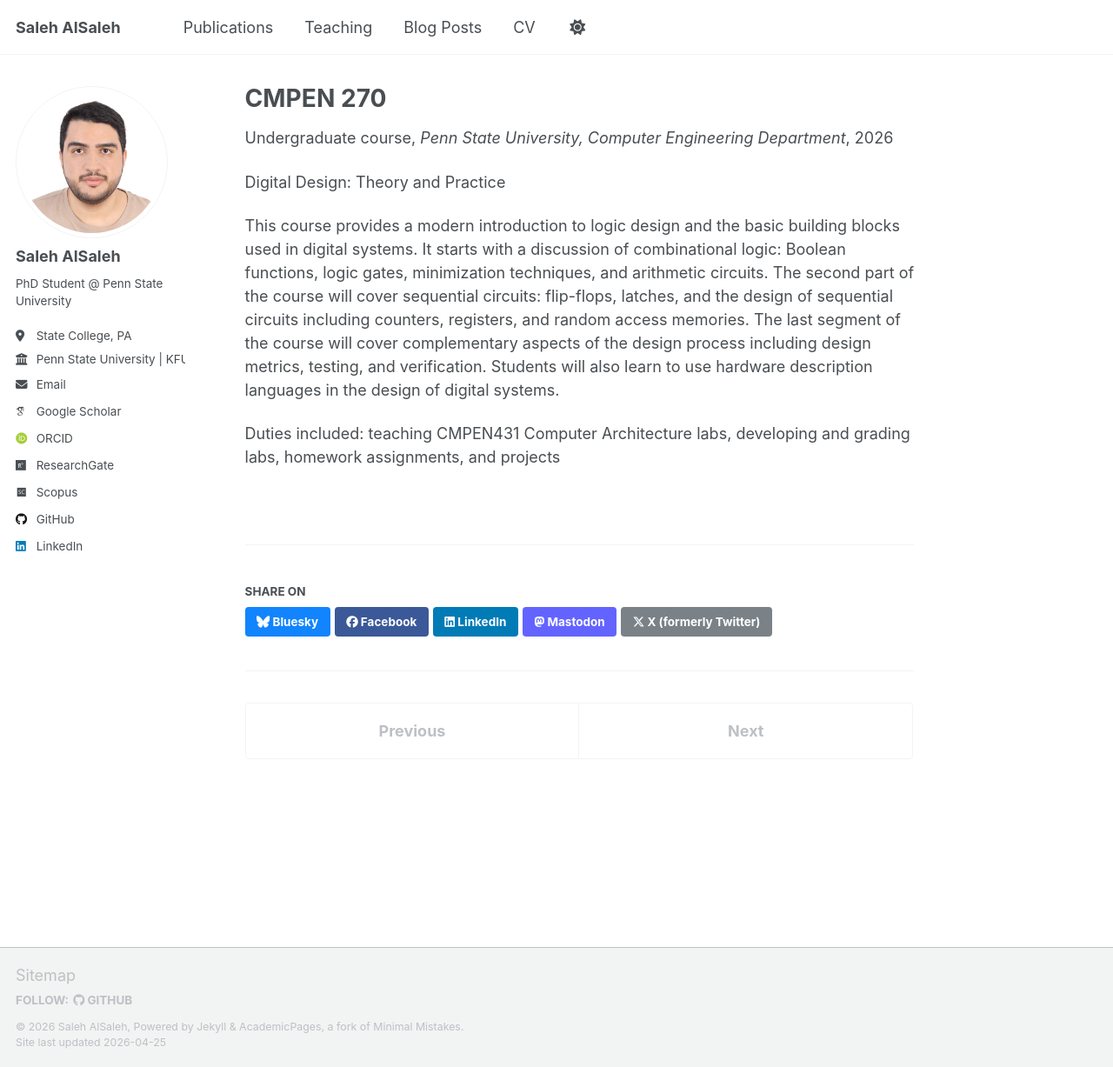
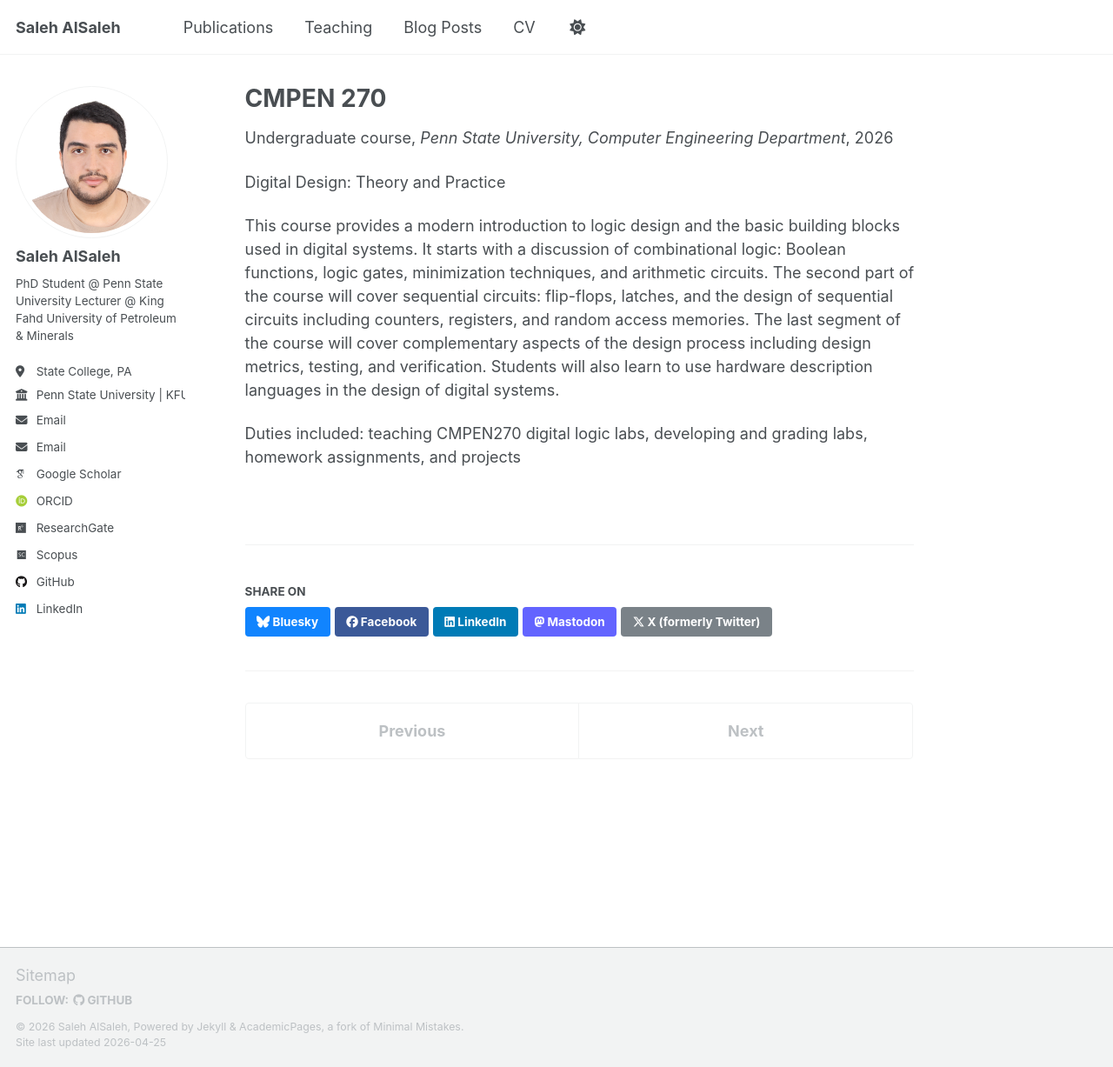
Before and after one commit to saleh1204/saleh1204.github.io, a Jekyll site: the page built from _teaching/2026-spring-cmpen270.md, in a window 1280 px wide and 1227 px high. Shown: the whole window at 87% size. Built offline with Jekyll 4.4.1, drawn with Linux system fonts in a browser that asks for light colours; some web fonts are replaced; a script that is not in the unit is left out.

Commit message:
minor changes

```diff
--- a/_config.yml
+++ b/_config.yml
@@ -26,11 +26,12 @@ author:
   avatar           : "profile.png"
   name             : "Saleh AlSaleh"
   pronouns         : # example: "she/her"
-  bio              : "PhD Student @ Penn State University"
+  bio              : "PhD Student @ Penn State University \n Lecturer @ King Fahd University of Petroleum & Minerals"
   location         : "State College, PA"
   employer         : "Penn State University | KFUPM"
   uri              : # URL
   email            : "salehs@kfupm.edu.sa"
+  email2           : "saa6315@psu.edu"
 
   # Academic websites
   academia         : # URL
--- a/_includes/author-profile.html
+++ b/_includes/author-profile.html
@@ -35,6 +35,9 @@
       {% endif %}
       {% if author.email %}
         <li><a href="mailto:{{ author.email }}"><i class="fas fa-fw fa-envelope icon-pad-right" aria-hidden="true"></i>{{ site.data.ui-text[site.locale].email_label | default: "Email" }}</a></li>
+      {% endif %}
+      {% if author.email2 %}
+        <li><a href="mailto:{{ author.email2 }}"><i class="fas fa-fw fa-envelope icon-pad-right" aria-hidden="true"></i>{{ site.data.ui-text[site.locale].email_label | default: "Email" }}</a></li>
       {% endif %}
 
       <!-- Font Awesome and Academicons icons / Academic websites -->
--- a/_teaching/2026-spring-cmpen270.md
+++ b/_teaching/2026-spring-cmpen270.md
@@ -12,4 +12,4 @@ Digital Design: Theory and Practice
 
 This course provides a modern introduction to logic design and the basic building blocks used in digital systems. It starts with a discussion of combinational logic: Boolean functions, logic gates, minimization techniques, and arithmetic circuits. The second part of the course will cover sequential circuits: flip-flops, latches, and the design of sequential circuits including counters, registers, and random access memories. The last segment of the course will cover complementary aspects of the design process including design metrics, testing, and verification. Students will also learn to use hardware description languages in the design of digital systems.
 
-Duties included: teaching CMPEN431 Computer Architecture labs, developing and grading labs, homework assignments, and projects
+Duties included: teaching CMPEN270 digital logic labs, developing and grading labs, homework assignments, and projects
```
